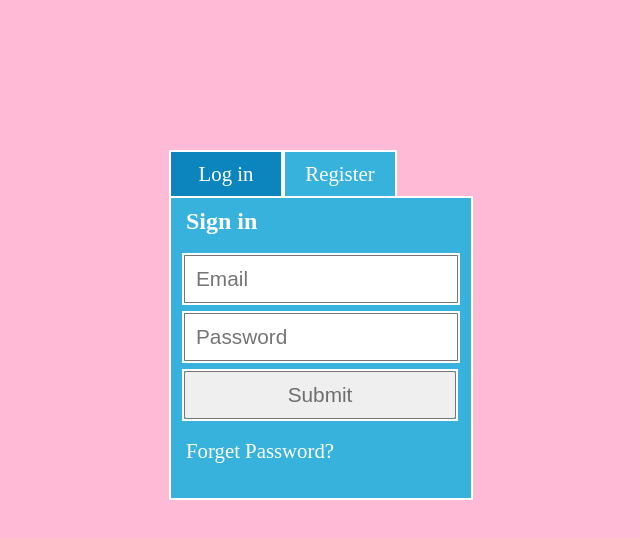
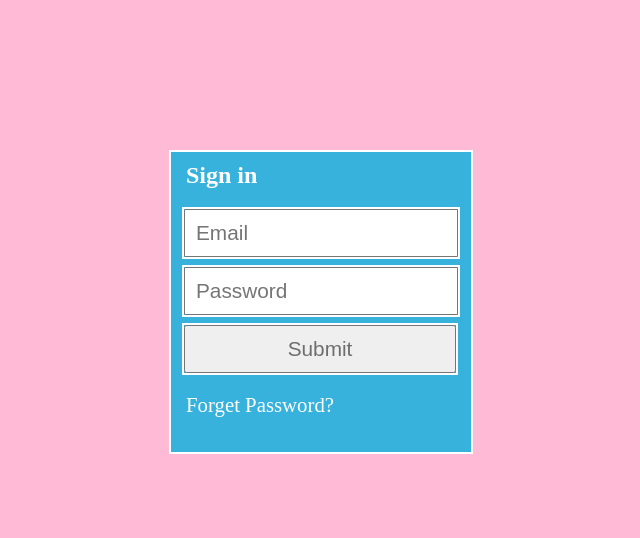
Before and after one commit to zeeshanzaidi1974/expjava, a plain HTML site: page index.html in a window 1280 px wide. Shown: the whole page, without its empty margins (321-961 px from the left). Drawn offline with Linux system fonts and the light colour scheme.

Commit message:
Update index.html

```diff
--- a/index.html
+++ b/index.html
@@ -9,12 +9,7 @@
 <body>
 
 <div id="container">
-        <div id="tabs">
-            <p id="lt" class="tabs" onclick="loginTabFun()">Log in</p>
-            <p id="rt" class="tabs" onclick="regTabFun()">Register</p>
 
-            <div id="clear"></div>
-        </div>
 
         <div id="cont">
             <div id="login" class="comm">
```
